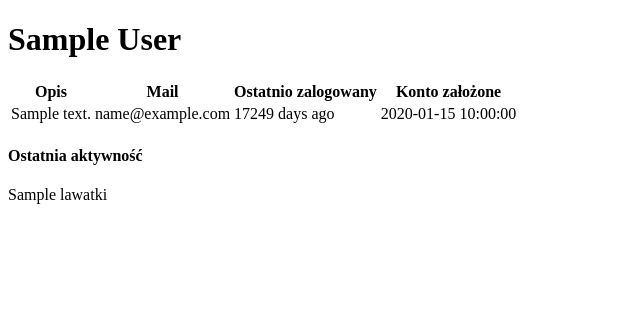
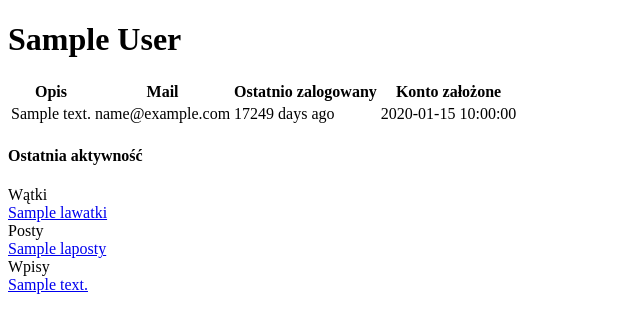
Before and after one commit to GrzegorzWalewski/Forum, a CodeIgniter app: the page made by application/views/Profili.php in a window 1280 px wide. Shown: the top 333 px of the page, without its empty margins (0-640 px from the left). Run offline with CodeIgniter, Linux system fonts and the light colour scheme; the template is opened without the code that fills it: most values are stand-ins (such as "Sample title", 1, 10 or a date in 2020).

Commit message:
Dalsza praca nad "ostatnią aktywnością"

```diff
--- a/application/views/Profili.php
+++ b/application/views/Profili.php
@@ -76,11 +76,32 @@ else
 </tr>
 </table>
 <h4>Ostatnia aktywność</h4>
+<div id="watkic">
 <?php
 	foreach($lawatki->result() as $w)
 	{
-		echo $w->name;
+		echo "Wątki</br>";
+		echo "<a href=".base_url()."index.php/index/watki/".$w->id.">".$w->name."</a></br>";
 	}
 ?>
+</div>
+<div id="postyc">
+Posty</br>
+<?php
+	foreach($laposty->result() as $w)
+	{
+		echo "<a href=".base_url()."/index/posty/".$w->id.">".$w->name."</a></br>";
+	}
+?>
+</div>
+<div id="wpisyc">
+Wpisy</br>
+<?php
+	foreach($lawpisy->result() as $w)
+	{
+		echo "<a href=".base_url()."/index/posty/".$w->postyid.">".$w->text."</a></br>";
+	}
+?>
+</div>
 </body>
 </html>
```
